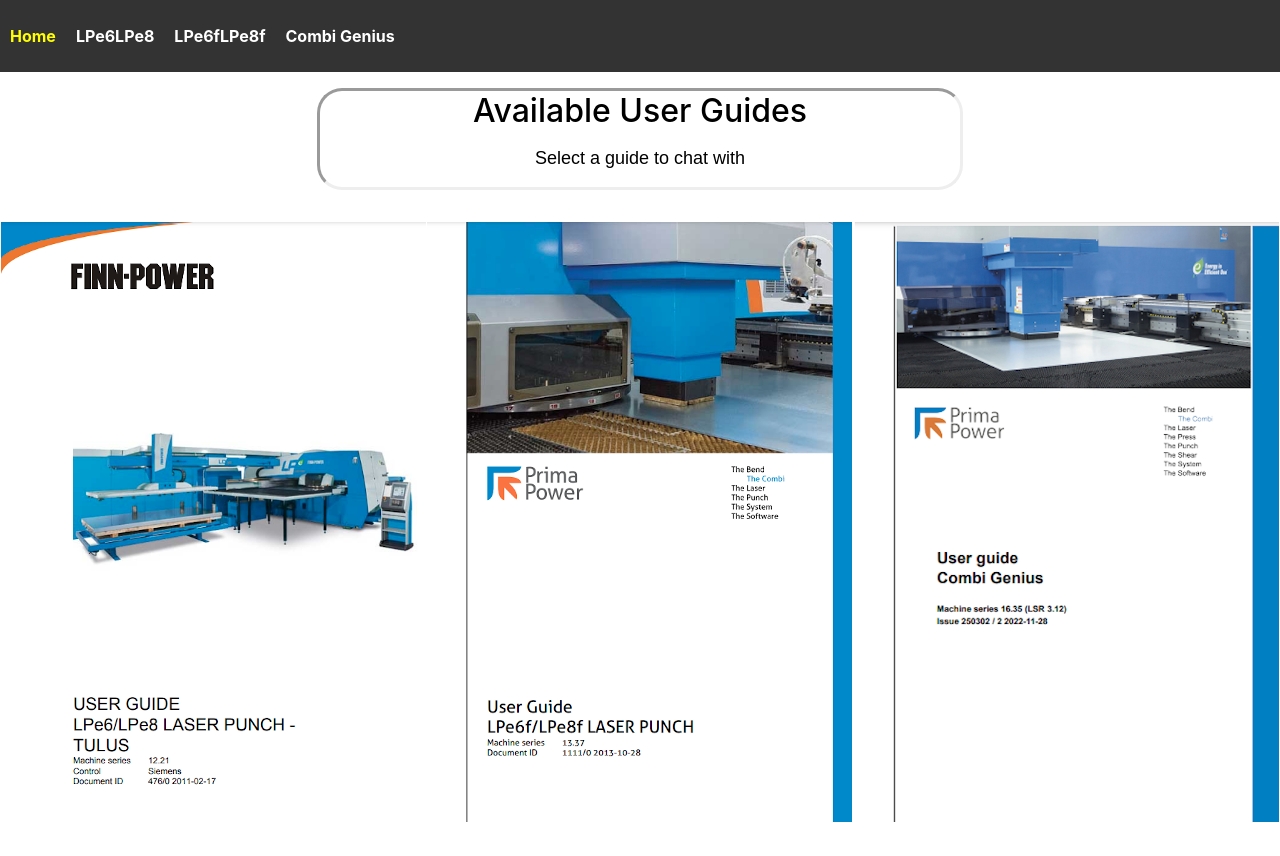
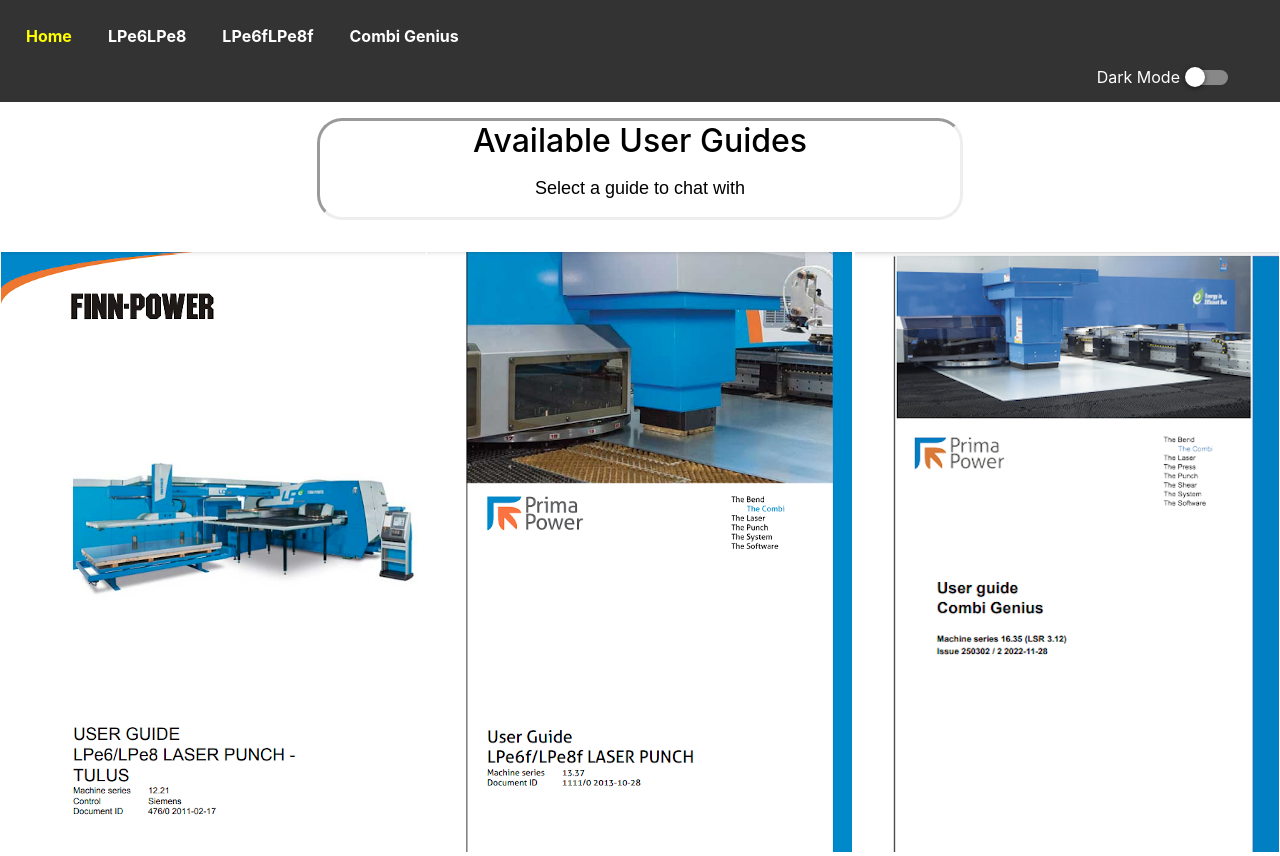
Before and after one commit to parkzue/ai-tech-support-website, a React (Create React App) app: page / in a window 1280 px wide. Before the commit the page ends 826 px from the top, so only its background shows below. Built offline with nearby package versions, Linux system fonts and the light colour scheme.

Commit message:
Added new Dark Mode feature

```diff
--- a/package.json
+++ b/package.json
@@ -12,6 +12,8 @@
     "react-dom": "^18.2.0",
     "react-router-dom": "^6.20.1",
     "react-scripts": "5.0.1",
+    "react-switch": "^7.0.0",
+    "styled-components": "^6.1.2",
     "web-vitals": "^2.1.4"
   },
   "scripts": {
--- a/src/App.js
+++ b/src/App.js
@@ -19,9 +19,7 @@ const App = () => {
         </Routes>
       </div>
     </Router>
-
   );
-
 };
 
 export default App;
--- /dev/null
+++ b/src/components/DarkModeToggle.js
@@ -0,0 +1,37 @@
+import React from 'react';
+import styled from 'styled-components';
+import Switch from 'react-switch';
+
+const ToggleContainer = styled.div`
+  display: flex;
+  align-items: center;
+  margin-left: auto;
+`;
+
+const ToggleLabel = styled.label`
+  margin-right: 5px;
+  color: white;
+`;
+
+const DarkModeToggle = ({ darkMode, toggleDarkMode }) => {
+    return (
+      <ToggleContainer>
+        <ToggleLabel>Dark Mode</ToggleLabel>
+        <Switch
+          onChange={toggleDarkMode}
+          checked={darkMode}
+          onColor="#86d3ff"
+          onHandleColor="#2693e6"
+          handleDiameter={20}
+          uncheckedIcon={false}
+          checkedIcon={false}
+          boxShadow="0px 1px 5px rgba(0, 0, 0, 0.6)"
+          activeBoxShadow="0px 0px 1px 10px rgba(0, 0, 0, 0.2)"
+          height={15}
+          width={40}
+        />
+      </ToggleContainer>
+    );
+  };
+
+export default DarkModeToggle;
--- a/src/components/GuideCard.css
+++ b/src/components/GuideCard.css
@@ -18,4 +18,5 @@
     box-shadow: 0 0 5px rgba(0, 0, 0, 0.3);
     z-index: 1;
     display: none;
+    color: black;
   }
--- a/src/components/NavigationBar.css
+++ b/src/components/NavigationBar.css
@@ -11,6 +11,7 @@
 
   .nav-item {
     margin-right: 20px;
+    padding-left: 16px;
   }
 
   .nav-item a {
--- a/src/components/NavigationBar.js
+++ b/src/components/NavigationBar.js
@@ -1,9 +1,32 @@
-import React from 'react';
+import React, { useState } from 'react';
 import { BrowserRouter as Router, Route, Link, Routes, useLocation } from 'react-router-dom';
 import './NavigationBar.css';
+import DarkModeToggle from './DarkModeToggle';
+import styled, { createGlobalStyle } from 'styled-components';
+
+//for dark mode
+const GlobalStyle = createGlobalStyle`
+    body {
+        background-color: ${(props) => (props.darkMode ? '#1a1a1a' : '#ffffff')};
+        color: ${(props) => (props.darkMode ? '#ffffff' : '#000000')};
+    }
+`;
+
+//container for dark mode switch
+const ModeSwitchContainer = styled.div`
+    padding: 5px;
+    display: flex;
+    justify-content: space-between;
+    padding-right: 40px
+`;
 
 const NavigationBar = () => {
     const location = useLocation();
+    const [darkMode, setDarkMode] = useState(false);
+
+    const toggleDarkMode = () => {
+        setDarkMode(!darkMode);
+    };
 
     const NavItem = ({ to, currentPath, children }) => {
         const isActive = currentPath === to;
@@ -30,6 +53,10 @@ const NavigationBar = () => {
                     Combi Genius
                 </NavItem>
             </ul>
+            <GlobalStyle darkMode={darkMode} />
+            <ModeSwitchContainer>
+                <DarkModeToggle darkMode={darkMode} toggleDarkMode={toggleDarkMode} />
+            </ModeSwitchContainer>
         </nav>
     );
 };
```
Also changed, not shown: 2 other files (tests, documents, lock files or other folders).
